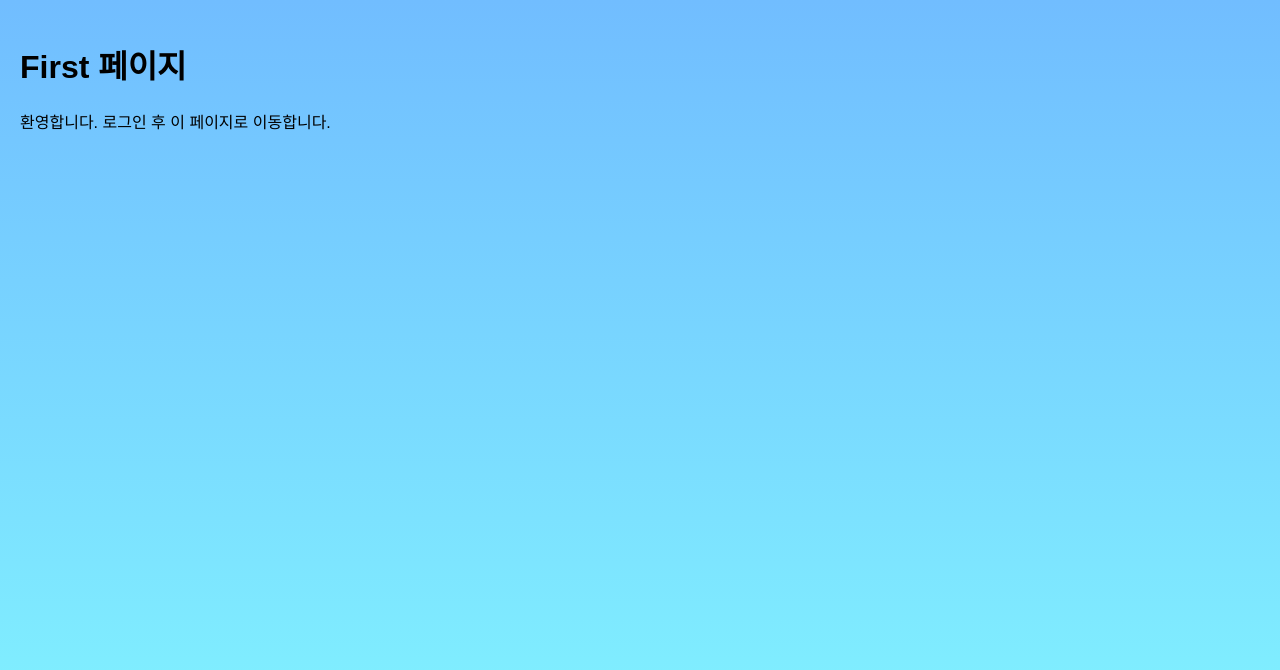
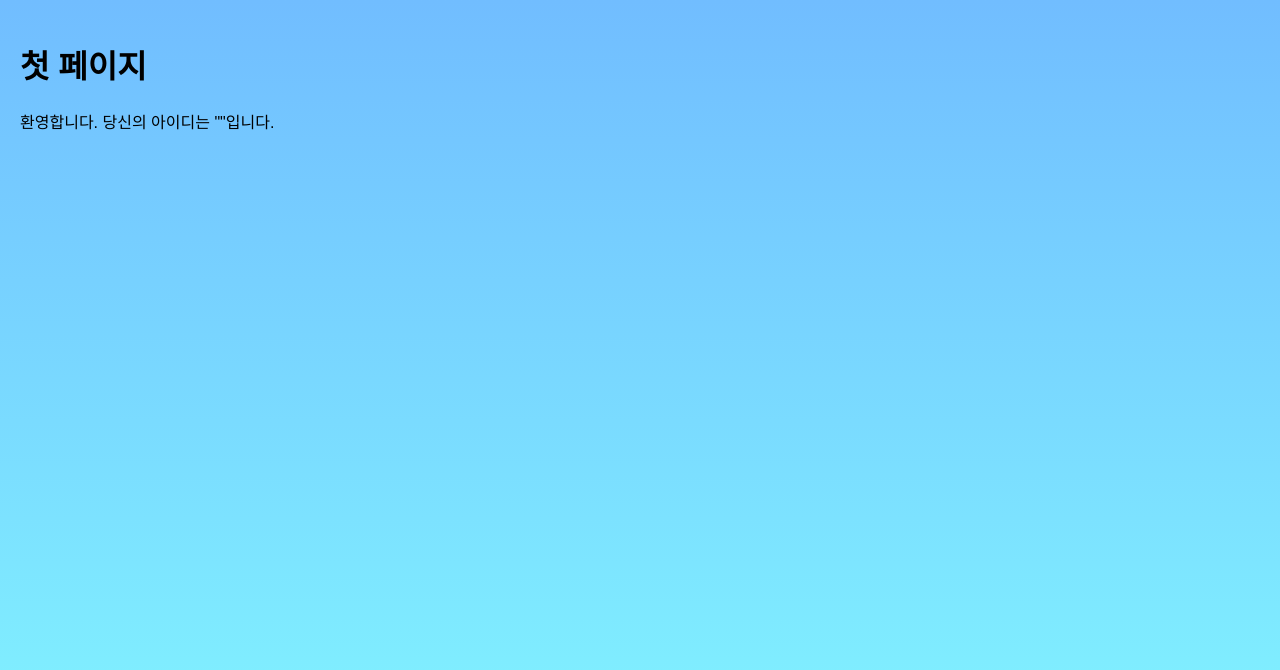
Before and after one commit to xenonbomin54/DEBATE-, a React (Vite) app: page /first in a window 1280 px wide. Shown: the top 670 px of the page. Built offline with nearby package versions, Linux system fonts and the light colour scheme; no server answers.

Commit message:
닉네임 추가

```diff
--- a/src/assets/first.jsx
+++ /dev/null
@@ -1,8 +0,0 @@
-export default function First() {
-  return (
-    <div style={{ padding: '20px', fontFamily: 'sans-serif' }}>
-      <h1>First 페이지</h1>
-      <p>환영합니다. 로그인 후 이 페이지로 이동합니다.</p>
-    </div>
-  )
-}
--- /dev/null
+++ b/src/first.jsx
@@ -0,0 +1,23 @@
+import { useState, useEffect } from 'react';
+import { supabase } from './supabase.js';
+
+export default function First() {
+  const [email, setEmail] = useState('');
+
+  useEffect(() => {
+    async function getUserEmail() {
+      const { data: { user } } = await supabase.auth.getUser();
+      if (user) {
+        setEmail(user.email);
+      }
+    }
+    getUserEmail();
+  }, []);
+
+  return (
+    <div style={{ padding: '20px', fontFamily: 'sans-serif' }}>
+      <h1>첫 페이지</h1>
+      <p>환영합니다. 당신의 아이디는 "{email}"입니다.</p>
+    </div>
+  );
+}
--- a/src/login.jsx
+++ b/src/login.jsx
@@ -59,7 +59,8 @@ async function sgu(setIsLogin) {
       .insert([
         {
           id: data.user.id,
-          email: data.user.email
+          email: data.user.email,
+          nickname: document.getElementById('nickname1').value
         }
       ]);
 
@@ -133,7 +134,7 @@ export default function App() {
           <div>
             <h2>로그인</h2>
             <div>
-              <Inputt title="아이디(email)" color="#000000" type="text" id="username1" />
+              <Inputt title="이메일" color="#000000" type="text" id="username1" />
               <Inputt title="비밀번호" color="#000000" type="password" id="password1" />
               <p style={{ fontSize: '14px', marginTop: '10px', color: '#555555' }}>
                 계정이 없으신가요? <a href="#" onClick={(e) => { e.preventDefault(); setIsLogin(false); }} style={{ color: '#00c8ff', textDecoration: 'underline' }}>회원가입</a>
@@ -145,7 +146,8 @@ export default function App() {
           <div>
             <h2>회원가입</h2>
             <div>
-              <Inputt title="아이디" color="#000000" type="text" id="username2" />
+              <Inputt title="이메일" color="#000000" type="text" id="username2" />
+              <Inputt title="닉네임" color="#000000" type="text" id="nickname1" />
               <Inputt title="비밀번호" color="#000000" type="password" id="password2" />
               <Inputt title="비밀번호 확인" color="#000000" type="password" id="password3" />
               <p style={{ fontSize: '14px', marginTop: '10px', color: '#555555' }}>
--- a/src/main.jsx
+++ b/src/main.jsx
@@ -3,7 +3,7 @@ import { createRoot } from 'react-dom/client'
 import { BrowserRouter, Routes, Route } from 'react-router-dom'
 import './index.css'
 import App from './login.jsx'
-import First from './assets/first.jsx'
+import First from './first.jsx'
 
 createRoot(document.getElementById('root')).render(
   <StrictMode>
```
